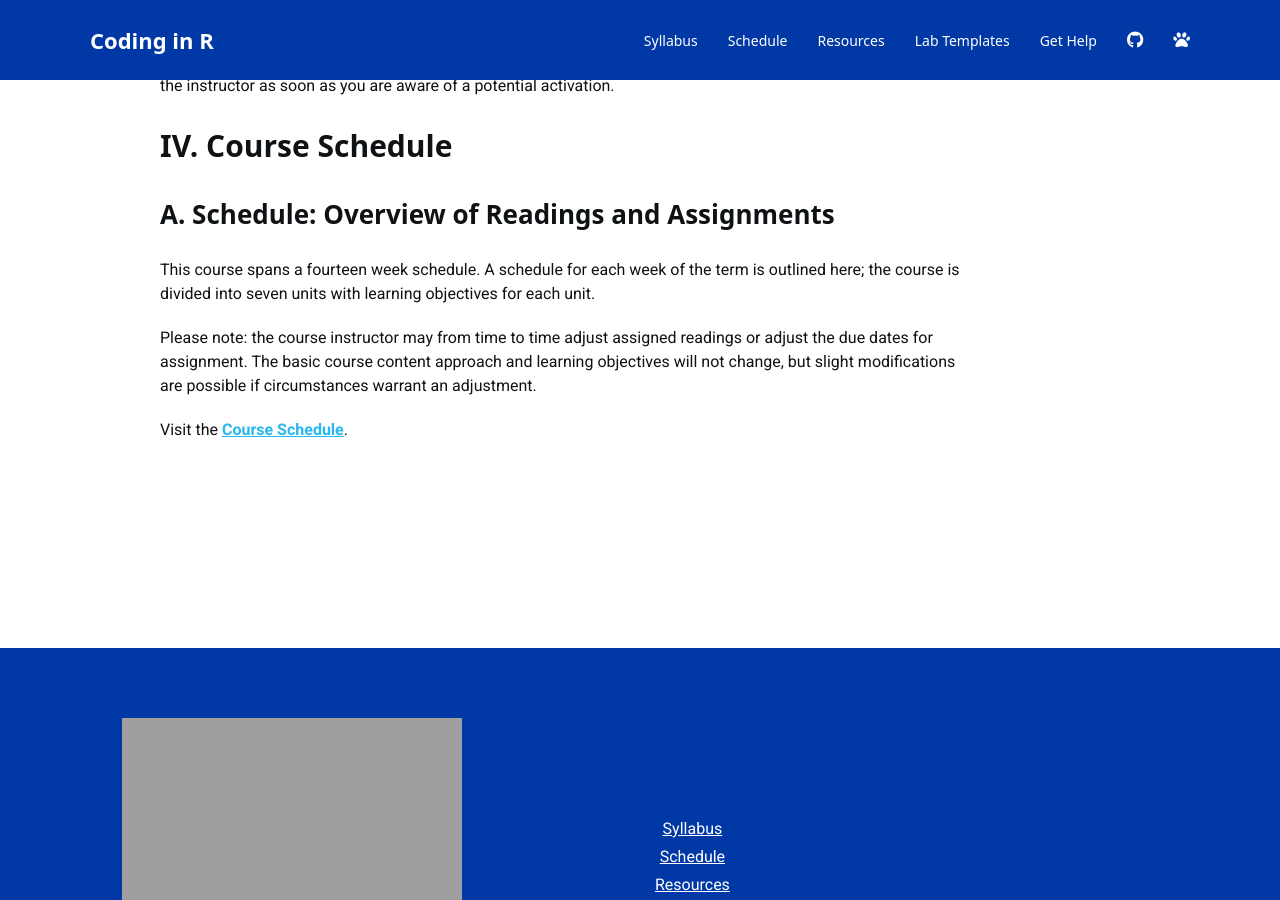
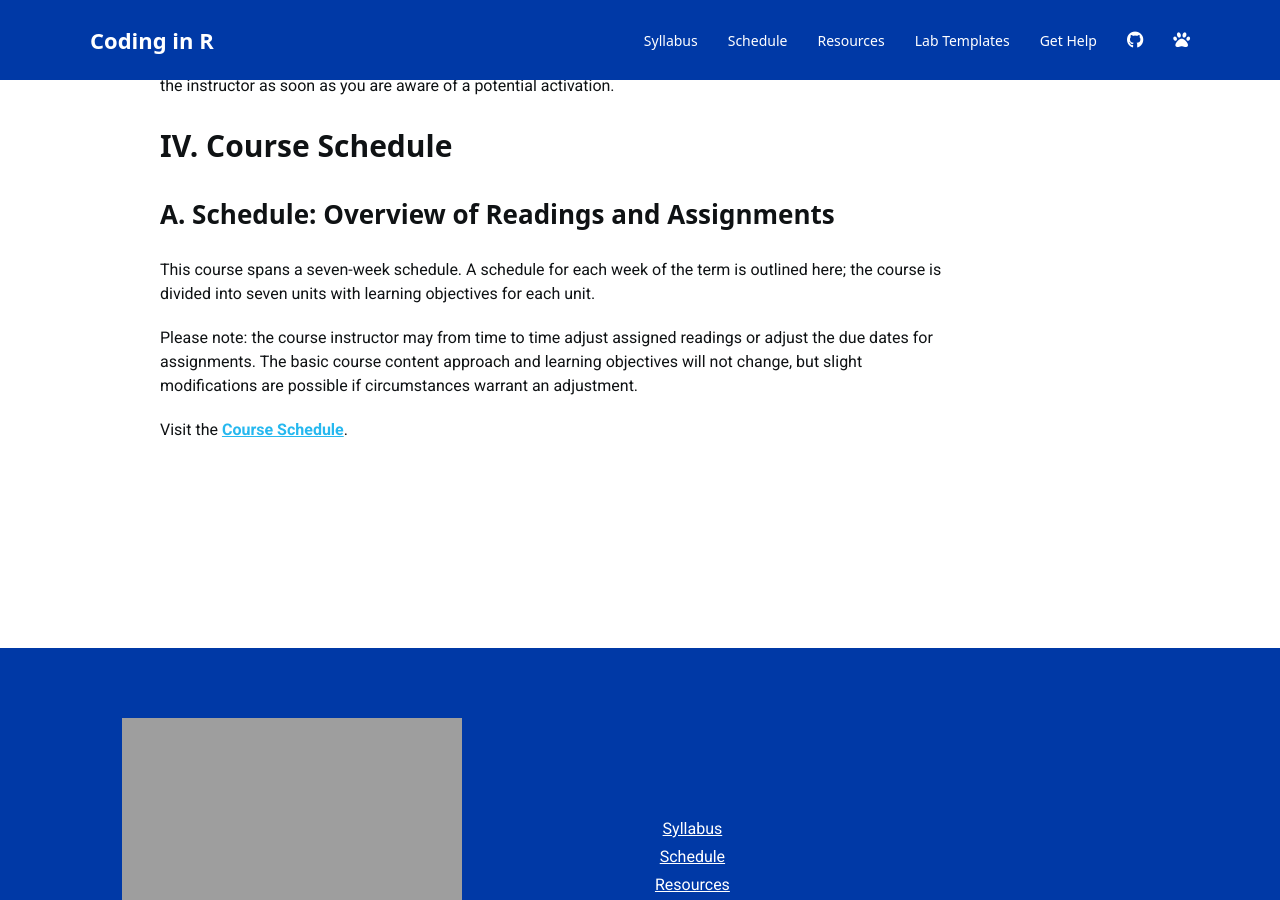
Before and after one commit to lalmada1/Coding-in-R, a Jekyll site: the page built from index.md, in a window 1280 px wide and 900 px high, scrolled down 8776 px. Built offline with Jekyll 4.4.1, drawn with Linux system fonts in a browser that asks for light colours; nearby versions of some CDN libraries; a style sheet for code colours, icons or effects is not loaded.

Commit message:
Update index.md

```diff
--- a/index.md
+++ b/index.md
@@ -240,11 +240,11 @@ GSU expects the highest standards of academic integrity. Violations of academic
 
 ## A. Schedule: Overview of Readings and Assignments
 
-This course spans a fourteen week schedule. A schedule for each week of the term is outlined here; the course is divided into seven units with learning objectives for each unit.
+This course spans a seven-week schedule. A schedule for each week of the term is outlined here; the course is divided into seven units with learning objectives for each unit.
 
-Please note: the course instructor may from time to time adjust assigned readings or adjust the due dates for assignment. The basic course content approach and learning objectives will not change, but slight modifications are possible if circumstances warrant an adjustment.
+Please note: the course instructor may from time to time adjust assigned readings or adjust the due dates for assignments. The basic course content approach and learning objectives will not change, but slight modifications are possible if circumstances warrant an adjustment.
 
-Visit the [**Course Schedule**](https://lalmada1.github.io/Coding-in-R-SPR-2023/schedule).
+Visit the [**Course Schedule**](https://lalmada1.github.io/Coding-in-R/schedule).
 
 <br>
 <br>
```
